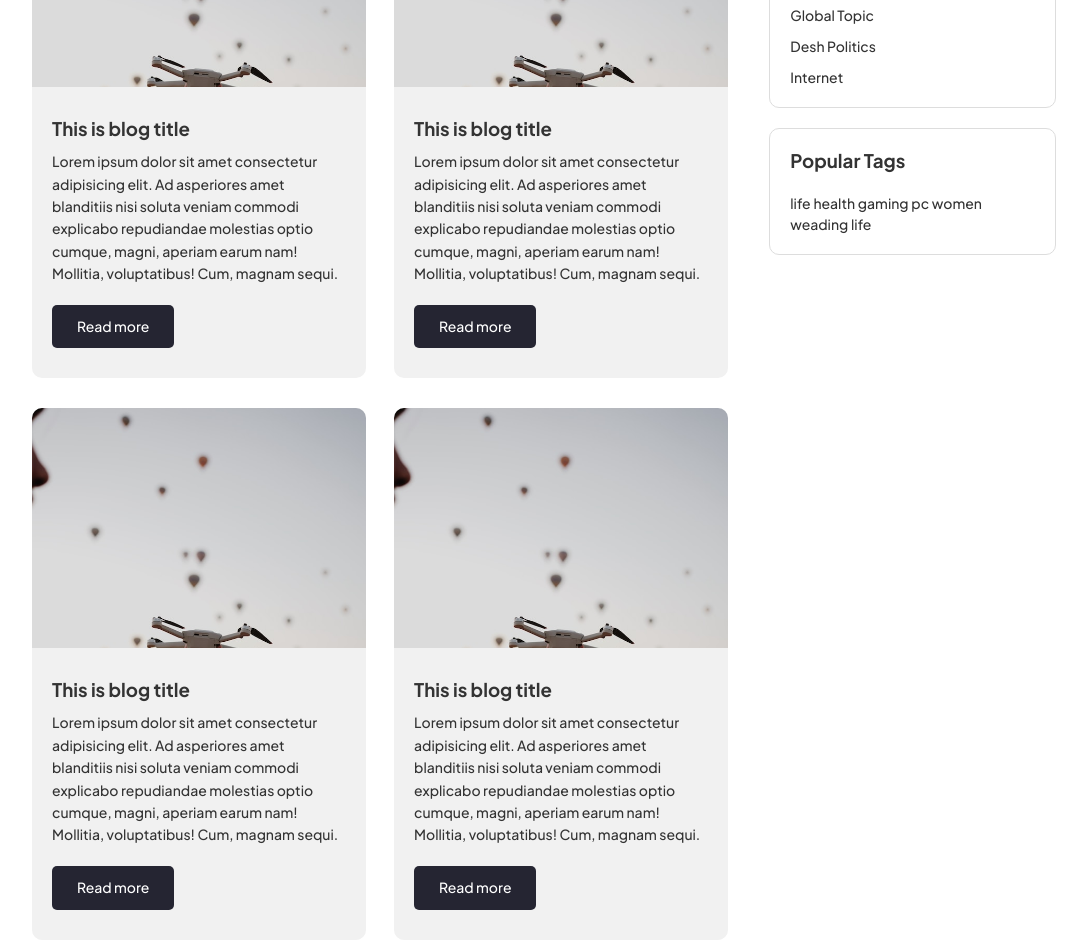
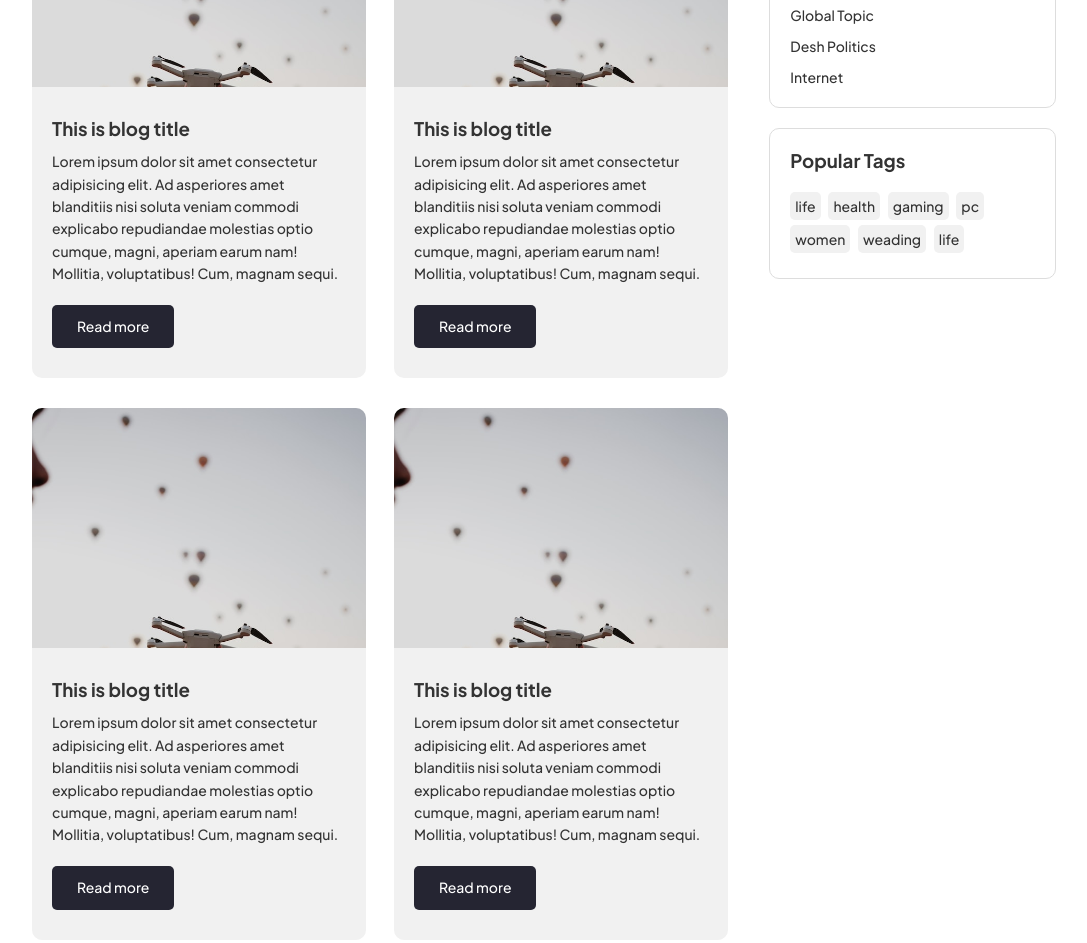
Before and after one commit to githubxiansaiful/simple-blog-page, a plain HTML site: page index.html in a window 1280 px wide. Shown: the part 840-1783 px from the top of the page, without its empty margins (96-1183 px from the left). Drawn offline with Linux system fonts and the light colour scheme.

Commit message:
Added some css to improve widget tags

```diff
--- a/css/style.css
+++ b/css/style.css
@@ -240,3 +240,11 @@ input.sub-btn {
     background: #252532;
     color: #fff;
 }
+.blog-tags a {
+    display: inline-block;
+    border-radius: 5px;
+    padding: 5px;
+    background: #f1f1f1;
+    margin-bottom: 5px;
+    margin-right: 5px;
+}
--- a/index.html
+++ b/index.html
@@ -96,7 +96,7 @@
                             <li><a href="#">Internet</a></li>
                         </ul>
                     </div>
-                    <div class="blog-widget">
+                    <div class="blog-widget blog-tags">
                         <h3>Popular Tags</h3>
                         <a href="#">life</a>
                         <a href="#">health</a>
```
Also changed, not shown: script.js (added).
